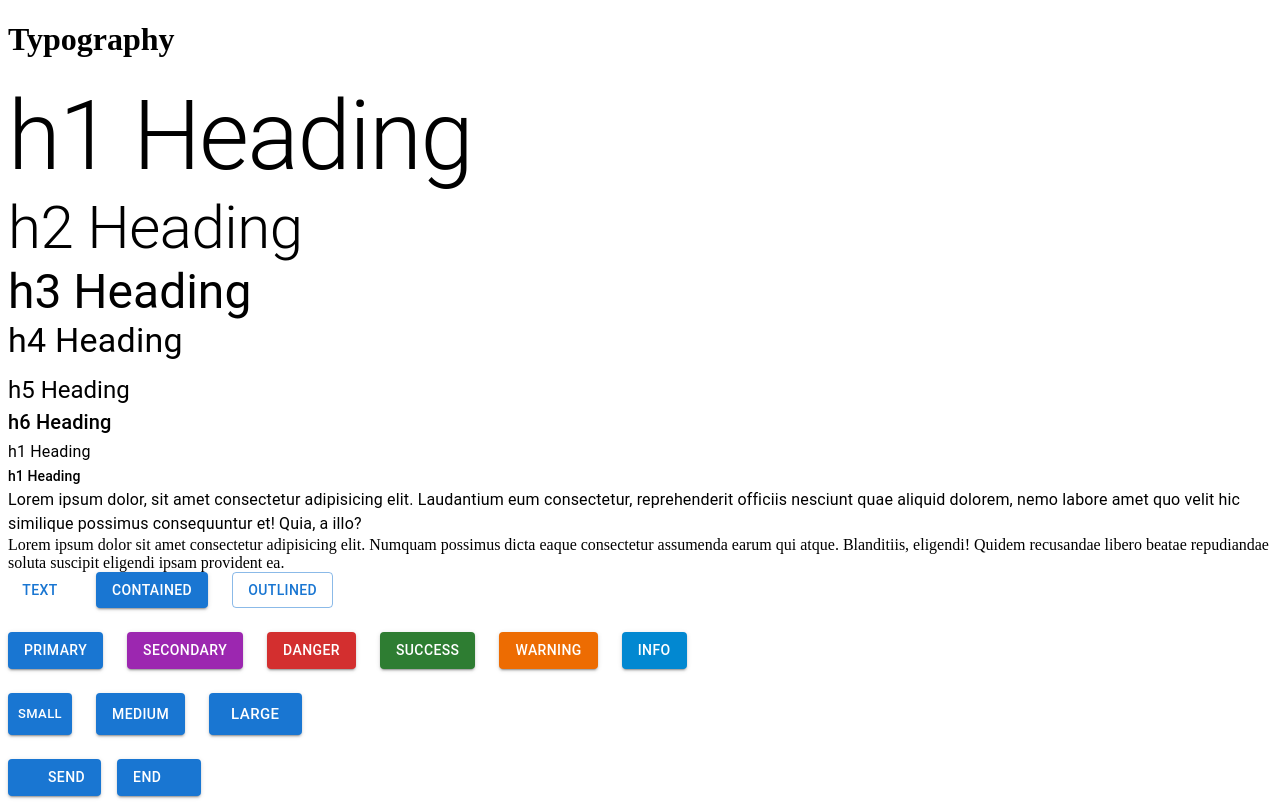
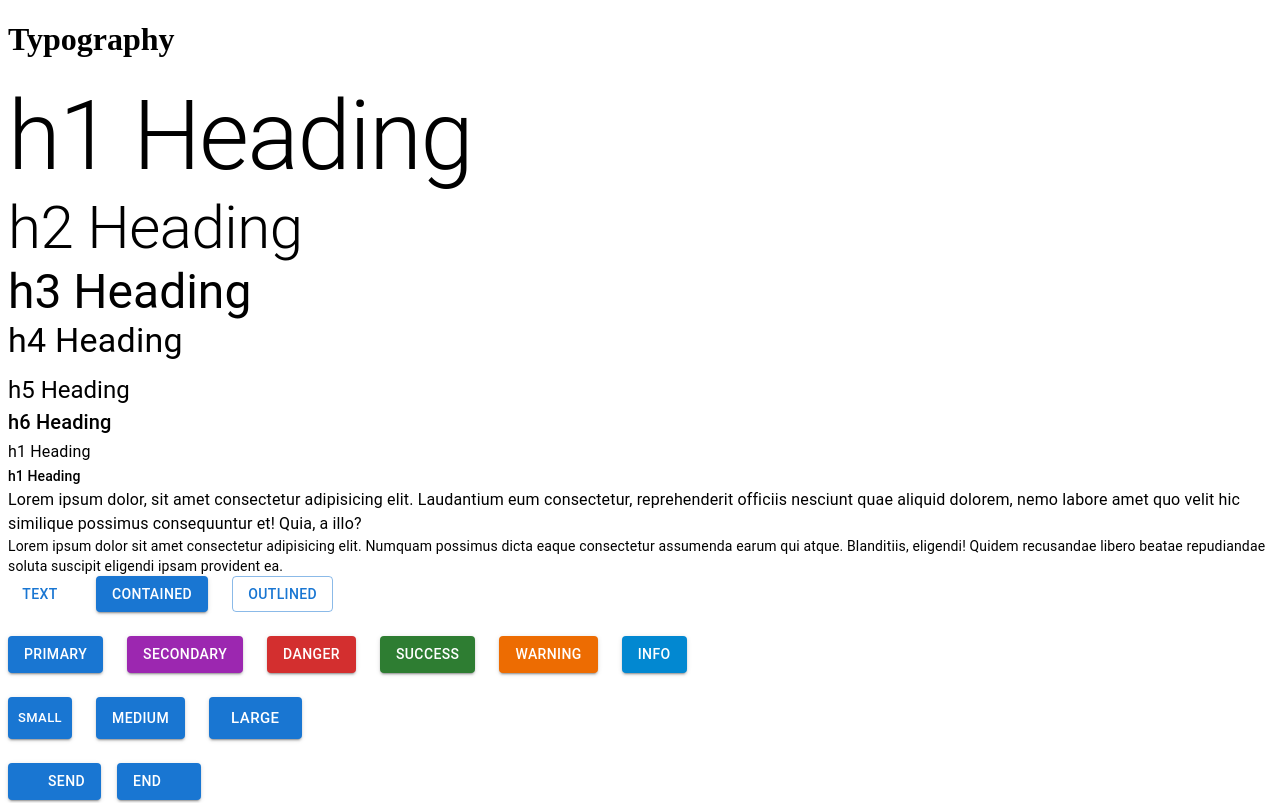
Before and after one commit to SUPRIYAKUKUNURU/React-MUI, a React (Vite) app: page / in a window 1280 px wide. Shown: the top 803 px of the page. Built offline with nearby package versions, Linux system fonts and the light colour scheme; some icons are missing.

Commit message:
styles changed

```diff
--- a/src/components/MuiTypography.jsx
+++ b/src/components/MuiTypography.jsx
@@ -17,7 +17,7 @@ function MuiTypography() {
 
   <Typography variant='body1'>Lorem ipsum dolor, sit amet consectetur adipisicing elit. Laudantium eum consectetur, reprehenderit officiis nesciunt quae aliquid dolorem, nemo labore amet quo velit hic similique possimus consequuntur et! Quia, a illo? </Typography>
 
-  <Typography variant='body22'>Lorem ipsum dolor sit amet consectetur adipisicing elit. Numquam possimus dicta eaque consectetur assumenda earum qui atque. Blanditiis, eligendi! Quidem recusandae libero beatae repudiandae soluta suscipit eligendi ipsam provident ea. </Typography>
+  <Typography variant='body2'>Lorem ipsum dolor sit amet consectetur adipisicing elit. Numquam possimus dicta eaque consectetur assumenda earum qui atque. Blanditiis, eligendi! Quidem recusandae libero beatae repudiandae soluta suscipit eligendi ipsam provident ea. </Typography>
 
 
    </>
```
